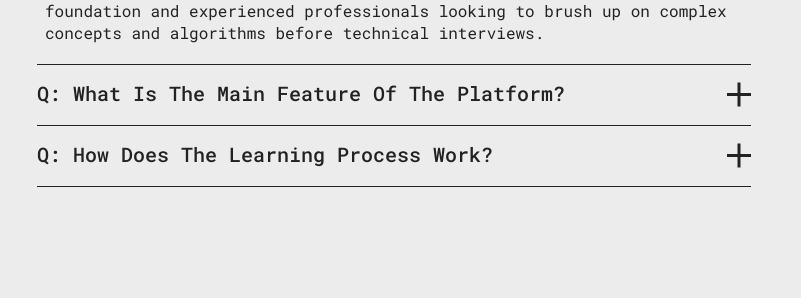
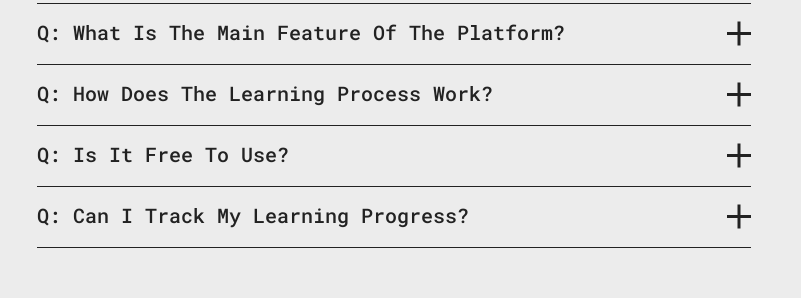
Before and after one commit to jsgods-rs-tandem/rs-tandem, an Angular app in the folder packages/frontend/: page / in a window 1280 px wide. Shown: the part 2380-2678 px from the top of the page, without its empty margins (289-1090 px from the left). Built offline with nearby package versions, Linux system fonts and the light colour scheme.

Commit message:
feat: update faq section

```diff
--- a/packages/frontend/src/pages/home/components/faq/faq.component.html
+++ b/packages/frontend/src/pages/home/components/faq/faq.component.html
@@ -2,7 +2,7 @@
   <h2 class="h2">{{ title }}</h2>
   <div class="faq__accordion">
     <app-accordion [multi]="false">
-      @for (element of faq; track element.answer; let isFirst = $first) {
+      @for (element of faqData; track element.answer; let isFirst = $first) {
         <app-accordion-item
           [title]="element.question"
           [isOpen]="isFirst"
--- a/packages/frontend/src/pages/home/components/faq/faq.component.ts
+++ b/packages/frontend/src/pages/home/components/faq/faq.component.ts
@@ -1,5 +1,6 @@
 import { Component } from '@angular/core';
 import { AccordionComponent, AccordionItemComponent } from '@/shared/ui/accordion';
+import { FAQ_DATA } from './faq.config';
 
 @Component({
   selector: 'app-faq',
@@ -9,21 +10,5 @@ import { AccordionComponent, AccordionItemComponent } from '@/shared/ui/accordio
 })
 export class FaqComponent {
   readonly title = 'FAQ';
-  readonly faq = [
-    {
-      question: 'Q: Who is RS-Tandem for?',
-      answer:
-        'A: The platform is suitable for both beginner developers building their foundation and experienced professionals looking to brush up on complex concepts and algorithms before technical interviews.',
-    },
-    {
-      question: 'Q: What is the main feature of the platform?',
-      answer:
-        'A: We use gamification. Instead of dryly reading documentation, you solve interactive exercises that simulate real interview tasks, making routine preparation engaging.',
-    },
-    {
-      question: 'Q: How does the learning process work?',
-      answer:
-        'A: You decide how you want to learn: through interactive quizzes to check your skills or AI-powered chat for deep theoretical exploration. By opting for a quiz, you choose a topic, complete a series of practical tasks, and get a comprehensive summary of your progress and recommendations at the end.',
-    },
-  ] as const;
+  protected readonly faqData = FAQ_DATA;
 }
--- /dev/null
+++ b/packages/frontend/src/pages/home/components/faq/faq.config.ts
@@ -0,0 +1,27 @@
+export const FAQ_DATA = [
+  {
+    question: 'Q: Who is RS-Tandem for?',
+    answer:
+      'A: The platform is suitable for both beginner developers building their foundation and experienced professionals looking to brush up on complex concepts and algorithms before technical interviews.',
+  },
+  {
+    question: 'Q: What is the main feature of the platform?',
+    answer:
+      'A: We use gamification. Instead of dryly reading documentation, you solve interactive exercises that simulate real interview tasks, making routine preparation engaging.',
+  },
+  {
+    question: 'Q: How does the learning process work?',
+    answer:
+      'A: You decide how you want to learn: through interactive quizzes to check your skills or AI-powered chat for deep theoretical exploration. By opting for a quiz, you choose a topic, complete a series of practical tasks, and get a comprehensive summary of your progress and recommendations at the end.',
+  },
+  {
+    question: 'Q: Is it free to use?',
+    answer:
+      'A: Absolutely! RS-Tandem is completely free. You get full access to all features, including AI-powered consultations and interactive quizzes, with no hidden costs or premium subscriptions.',
+  },
+  {
+    question: 'Q: Can I track my learning progress?',
+    answer:
+      'A: Absolutely. Your personal dashboard provides detailed analytics on your performance across different topics.',
+  },
+];
```
